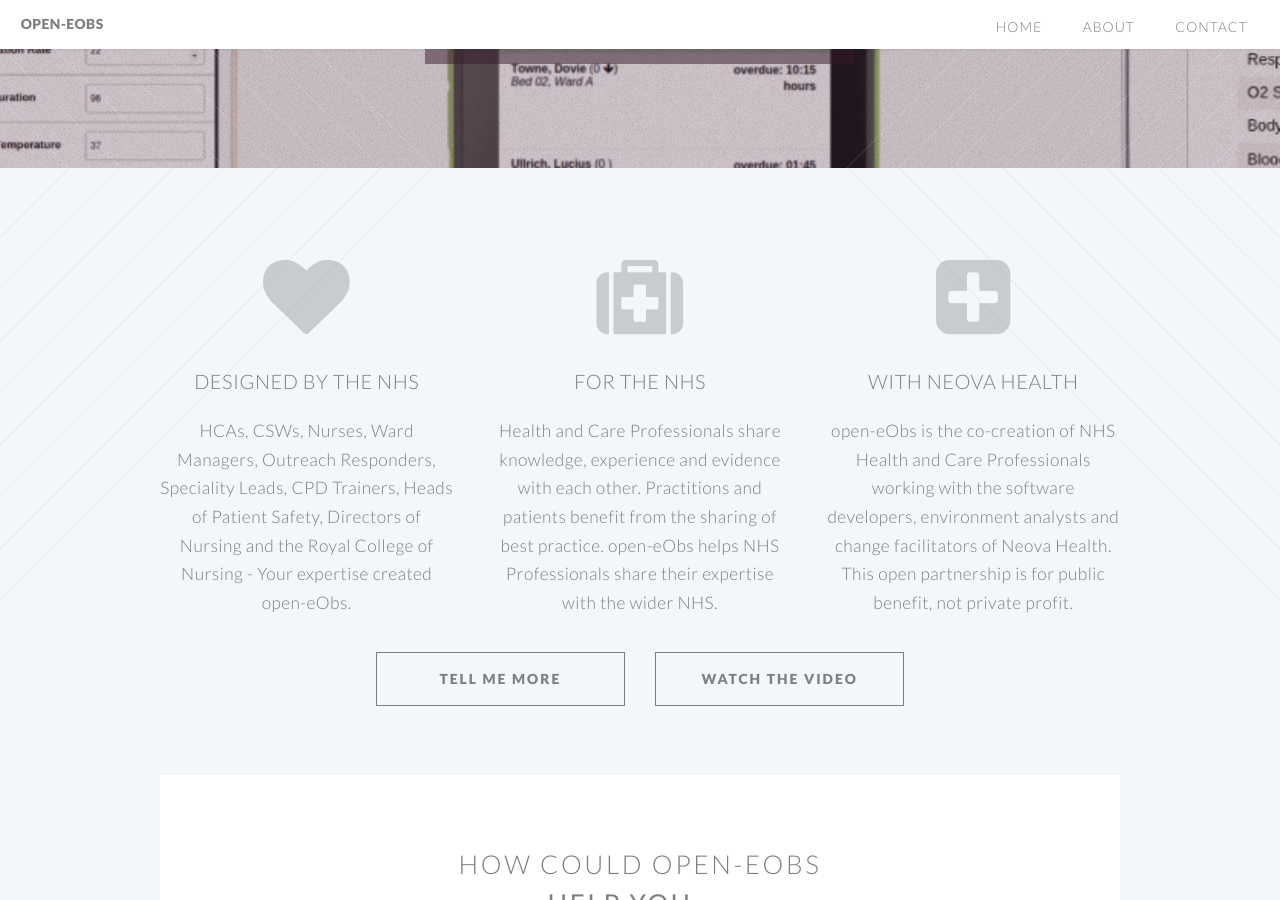
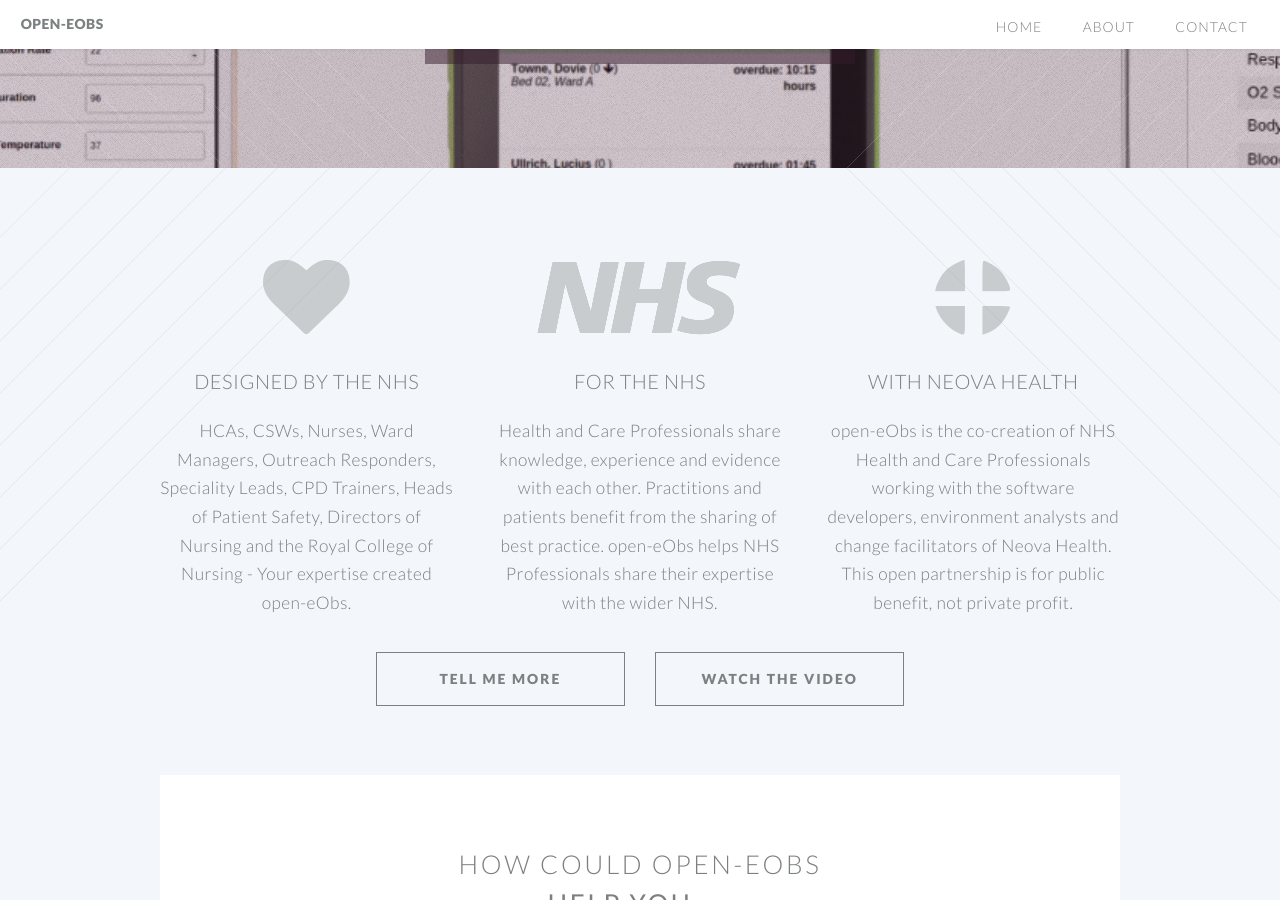
Before and after one commit to openeobs/openeobs.github.io, a Jekyll site: the page built from index.html, in a window 1280 px wide and 900 px high, scrolled down 512 px. Built offline with Jekyll 4.4.1, drawn with Linux system fonts in a browser that asks for light colours; comment, search, counter and statistics services are not loaded.

Commit message:
With Neova Health and NHS fontello icons

```diff
--- a/about_openeobs.html
+++ b/about_openeobs.html
@@ -79,7 +79,7 @@
 							<div class="6u">
 
 								<section>
-									<span class="icon featured fa-plus-square"></span>
+									<span class="fonticon featured icon-roundal-logo2"></span>
 									<header>
 										<h3>Neova Health</h3>
 									</header>
--- a/index.html
+++ b/index.html
@@ -21,7 +21,7 @@
 							<div class="4u">
 
 								<section>
-									<span class="icon featured fa-medkit"></span>
+									<span class="fonticon featured icon-nhs-logo"></span>
 									<header>
 										<h3>For the NHS</h3>
 									</header>
@@ -32,7 +32,7 @@
 							<div class="4u">
 
 								<section>
-									<span class="icon featured fa-plus-square"></span>
+									<span class="fonticon featured icon-roundal-logo2"></span>
 									<header>
 										<h3>With Neova Health</h3>
 									</header>
```
